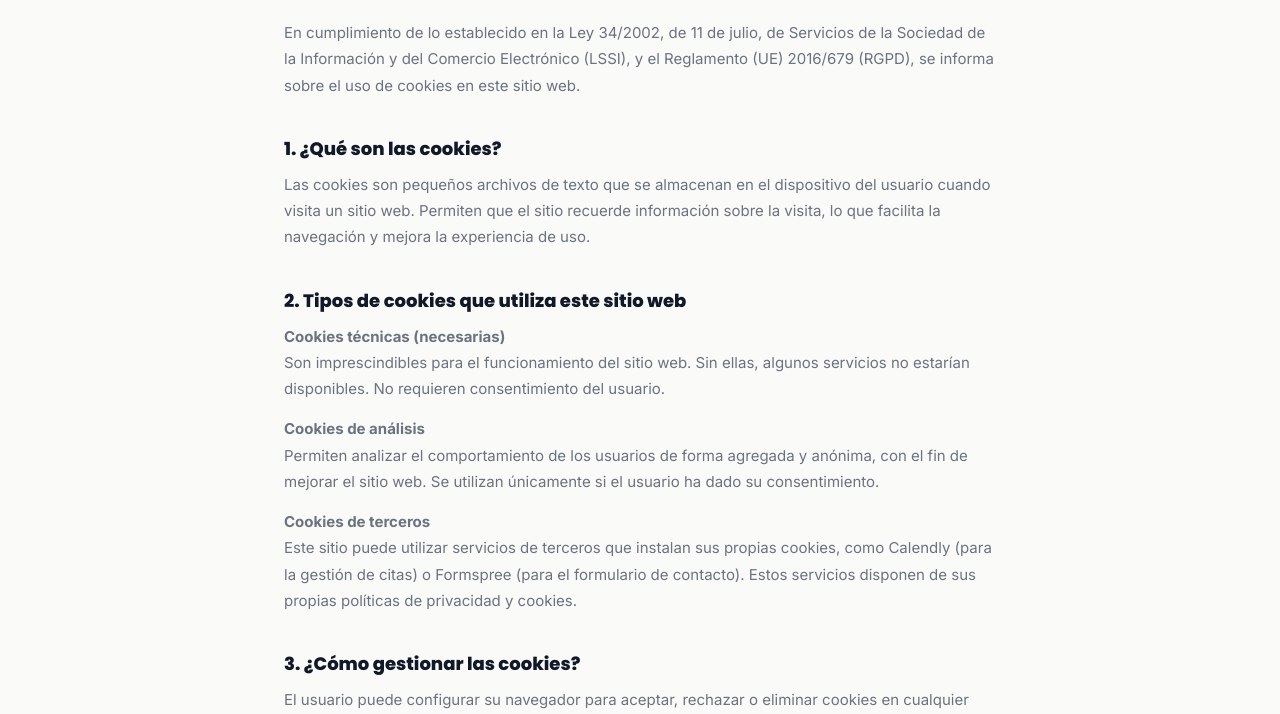
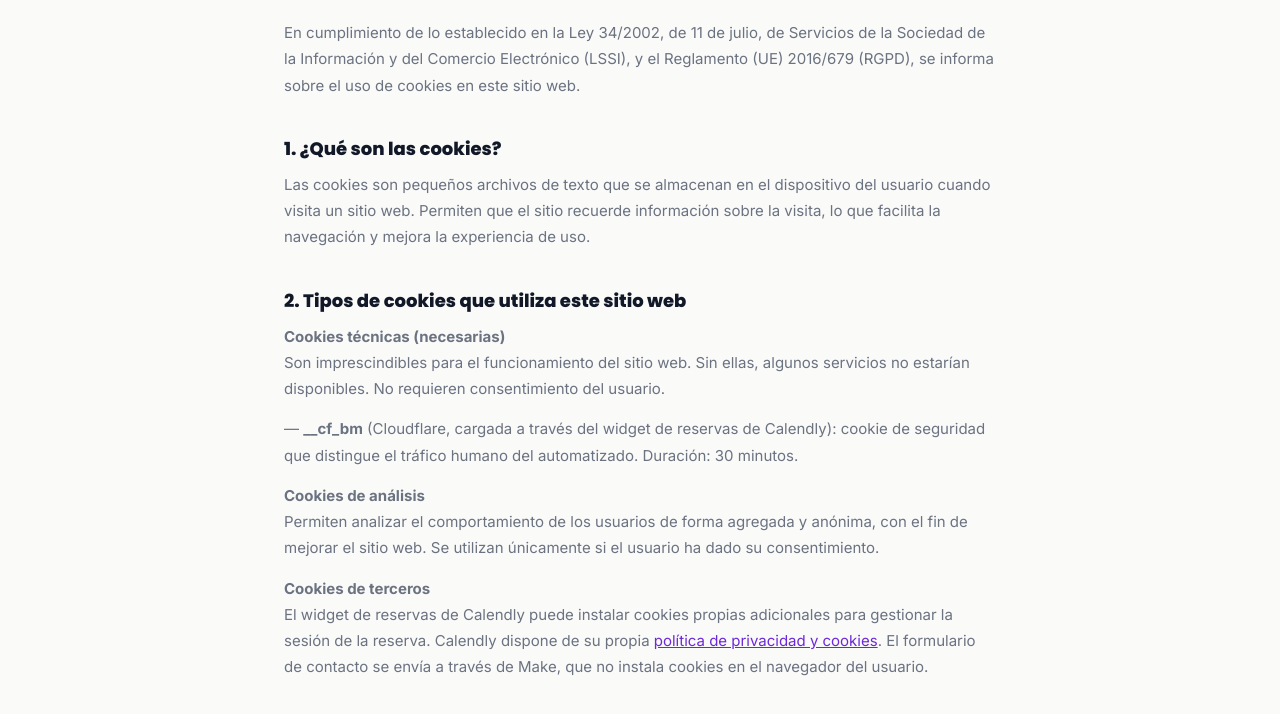
Before and after one commit to EstudioBo/webtastic-web, a plain HTML site: page cookies.html in a window 1280 px wide. Shown: the part 232-946 px from the top of the page. Drawn offline with Linux system fonts and the light colour scheme.

Commit message:
Actualiza la política de cookies: __cf_bm como cookie técnica y corrige mención de Formspree por Make

```diff
--- a/cookies.html
+++ b/cookies.html
@@ -58,10 +58,11 @@
     <h2>2. Tipos de cookies que utiliza este sitio web</h2>
     <p><strong>Cookies técnicas (necesarias)</strong><br>
     Son imprescindibles para el funcionamiento del sitio web. Sin ellas, algunos servicios no estarían disponibles. No requieren consentimiento del usuario.</p>
+    <p>— <strong>__cf_bm</strong> (Cloudflare, cargada a través del widget de reservas de Calendly): cookie de seguridad que distingue el tráfico humano del automatizado. Duración: 30 minutos.</p>
     <p><strong>Cookies de análisis</strong><br>
     Permiten analizar el comportamiento de los usuarios de forma agregada y anónima, con el fin de mejorar el sitio web. Se utilizan únicamente si el usuario ha dado su consentimiento.</p>
     <p><strong>Cookies de terceros</strong><br>
-    Este sitio puede utilizar servicios de terceros que instalan sus propias cookies, como Calendly (para la gestión de citas) o Formspree (para el formulario de contacto). Estos servicios disponen de sus propias políticas de privacidad y cookies.</p>
+    El widget de reservas de Calendly puede instalar cookies propias adicionales para gestionar la sesión de la reserva. Calendly dispone de su propia <a href="https://calendly.com/privacy" target="_blank" rel="noopener" style="color:#6D28D9;">política de privacidad y cookies</a>. El formulario de contacto se envía a través de Make, que no instala cookies en el navegador del usuario.</p>
 
     <h2>3. ¿Cómo gestionar las cookies?</h2>
     <p>El usuario puede configurar su navegador para aceptar, rechazar o eliminar cookies en cualquier momento. A continuación, se indican los enlaces a las instrucciones de los navegadores más habituales:</p>
```
